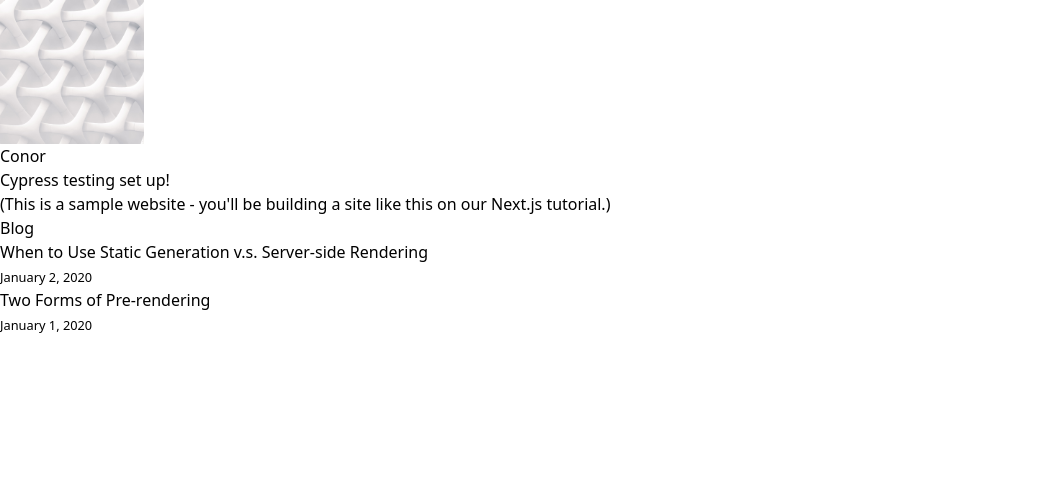
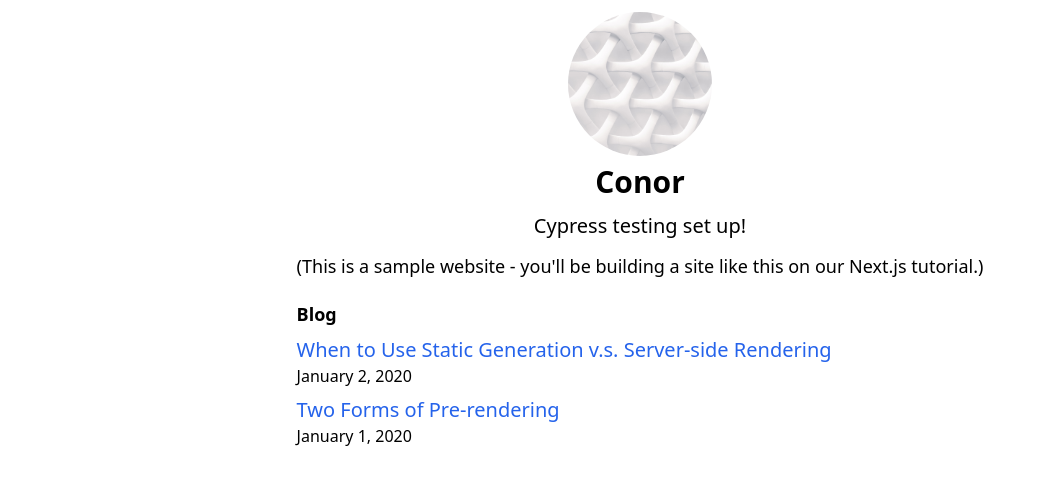
Before and after one commit to programmurr/nextjs-blog, a Next.js app: page / in a window 1280 px wide. Shown: the top 484 px of the page, without its empty margins (0-1046 px from the left). Built offline with nearby package versions, Linux system fonts and the light colour scheme.

Commit message:
Add basic tailwind styles

```diff
--- a/components/layout.tsx
+++ b/components/layout.tsx
@@ -3,7 +3,7 @@ import Image from "next/image";
 import Link from "next/link";
 
 const name = "Conor";
-export const siteTitle = "Next.js Sample Website";
+export const siteTitle = "Conor's Blog";
 
 export default function Layout({
   children,
@@ -13,7 +13,7 @@ export default function Layout({
   home?: boolean;
 }) {
   return (
-    <div>
+    <div className="flex flex-col items-center">
       <Head>
         <link rel="icon" href="/favicon.ico" />
         <meta
@@ -29,7 +29,7 @@ export default function Layout({
         <meta name="og:title" content={siteTitle} />
         <meta name="twitter:card" content="summar_large_image" />
       </Head>
-      <header>
+      <header className="flex flex-col items-center mt-3 mb-3">
         {home ? (
           <>
             <Image
@@ -38,8 +38,9 @@ export default function Layout({
               height={144}
               width={144}
               alt="Profile Image"
+              className="rounded-full"
             />
-            <h1>{name}</h1>
+            <h1 className="text-3xl font-bold mt-2">{name}</h1>
           </>
         ) : (
           <>
@@ -49,11 +50,14 @@ export default function Layout({
                 src="/images/profile.jpg"
                 width={108}
                 height={108}
-                alt=""
+                alt="Profile Image"
+                className="rounded-full"
               />
             </Link>
-            <h2>
-              <Link href="/">{name}</Link>
+            <h2 className="mt-2">
+              <Link href="/" className="text-3xl font-bold">
+                {name}
+              </Link>
             </h2>
           </>
         )}
@@ -61,7 +65,9 @@ export default function Layout({
       <main>{children}</main>
       {!home && (
         <div>
-          <Link href="/">Back to home</Link>
+          <Link href="/" className="text-blue-600 hover:underline">
+            Back to home
+          </Link>
         </div>
       )}
     </div>
--- a/pages/index.tsx
+++ b/pages/index.tsx
@@ -28,23 +28,28 @@ export default function Home({
       <Head>
         <title>{siteTitle}</title>
       </Head>
-      <section>
-        <p>Cypress testing set up!</p>
-        <p>
+      <section className="flex flex-col items-center mb-5">
+        <p className="text-xl mb-3">Cypress testing set up!</p>
+        <p className="text-lg">
           (This is a sample website - you&apos;ll be building a site like this
           on <a href="https://nextjs.org/learn">our Next.js tutorial</a>.)
         </p>
       </section>
       <section>
-        <h2>Blog</h2>
-        <ul>
+        <h2 className="text-lg font-bold">Blog</h2>
+        <ul className="mt-1">
           {allPostsData.map(({ id, date, title }) => (
-            <li key={id}>
-              <Link href={`/posts/${id}`}>{title}</Link>
+            <li key={id} className="mt-2">
+              <Link
+                href={`/posts/${id}`}
+                className="text-xl text-blue-600 hover:underline"
+              >
+                {title}
+              </Link>
               <br />
-              <small>
+              <div>
                 <Date dateString={date} />
-              </small>
+              </div>
             </li>
           ))}
         </ul>
--- a/pages/posts/[id].tsx
+++ b/pages/posts/[id].tsx
@@ -18,12 +18,15 @@ export default function Post({
       <Head>
         <title>{postData.title}</title>
       </Head>
-      <article>
-        <h1>{postData.title}</h1>
-        <div>
+      <article className="flex flex-col items-center mb-3">
+        <h1 className="text-2xl">{postData.title}</h1>
+        <div className="mt-1 mb-3">
           <Date dateString={postData.date} />
         </div>
-        <div dangerouslySetInnerHTML={{ __html: postData.contentHtml }} />
+        <div
+          className="w-4/5 flex flex-col [&>ul]:list-disc [&>ul]:self-center [&>ul]:mt-1 [&>ul]:mb-1"
+          dangerouslySetInnerHTML={{ __html: postData.contentHtml }}
+        />
       </article>
     </Layout>
   );
```
